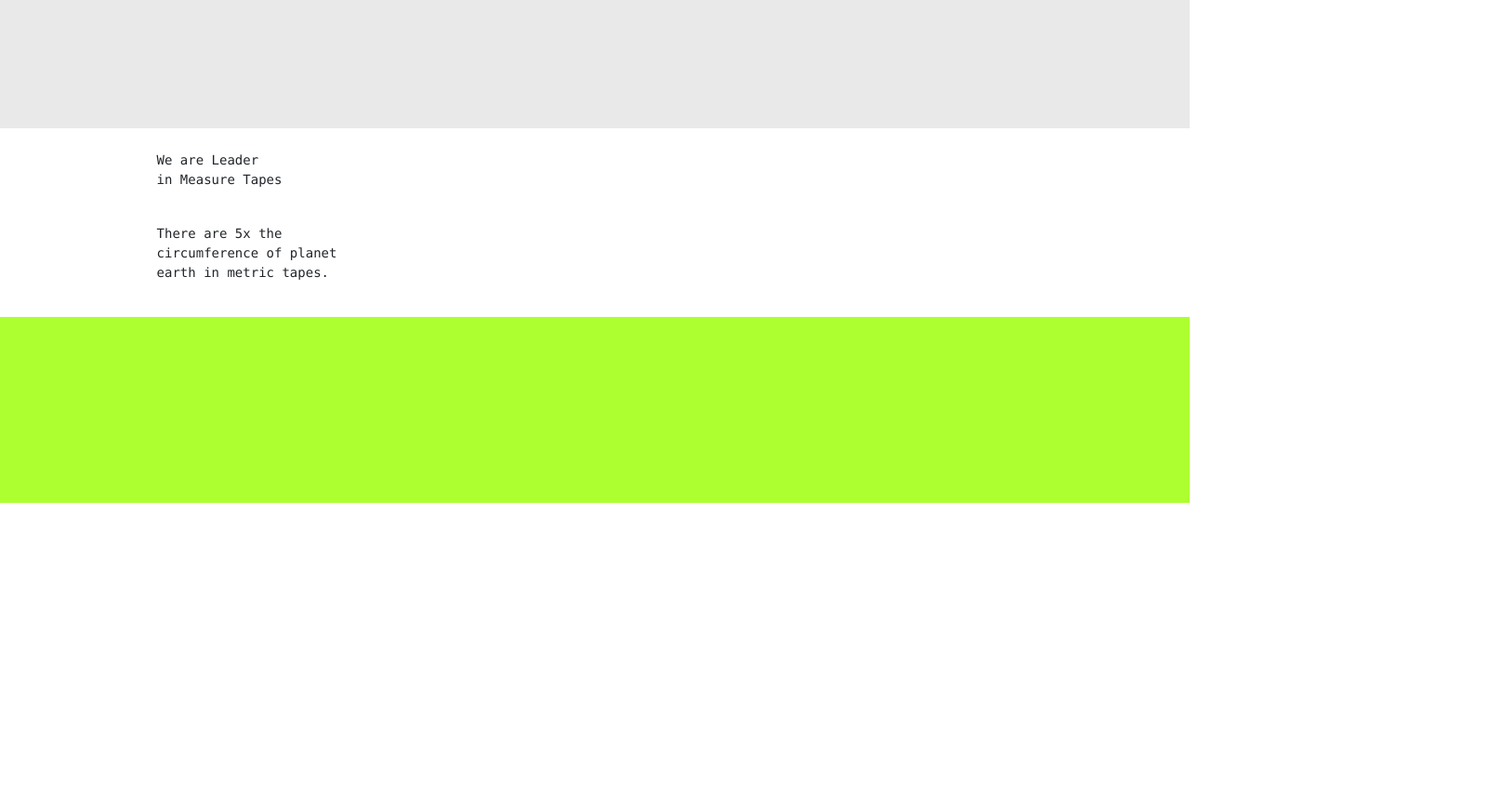
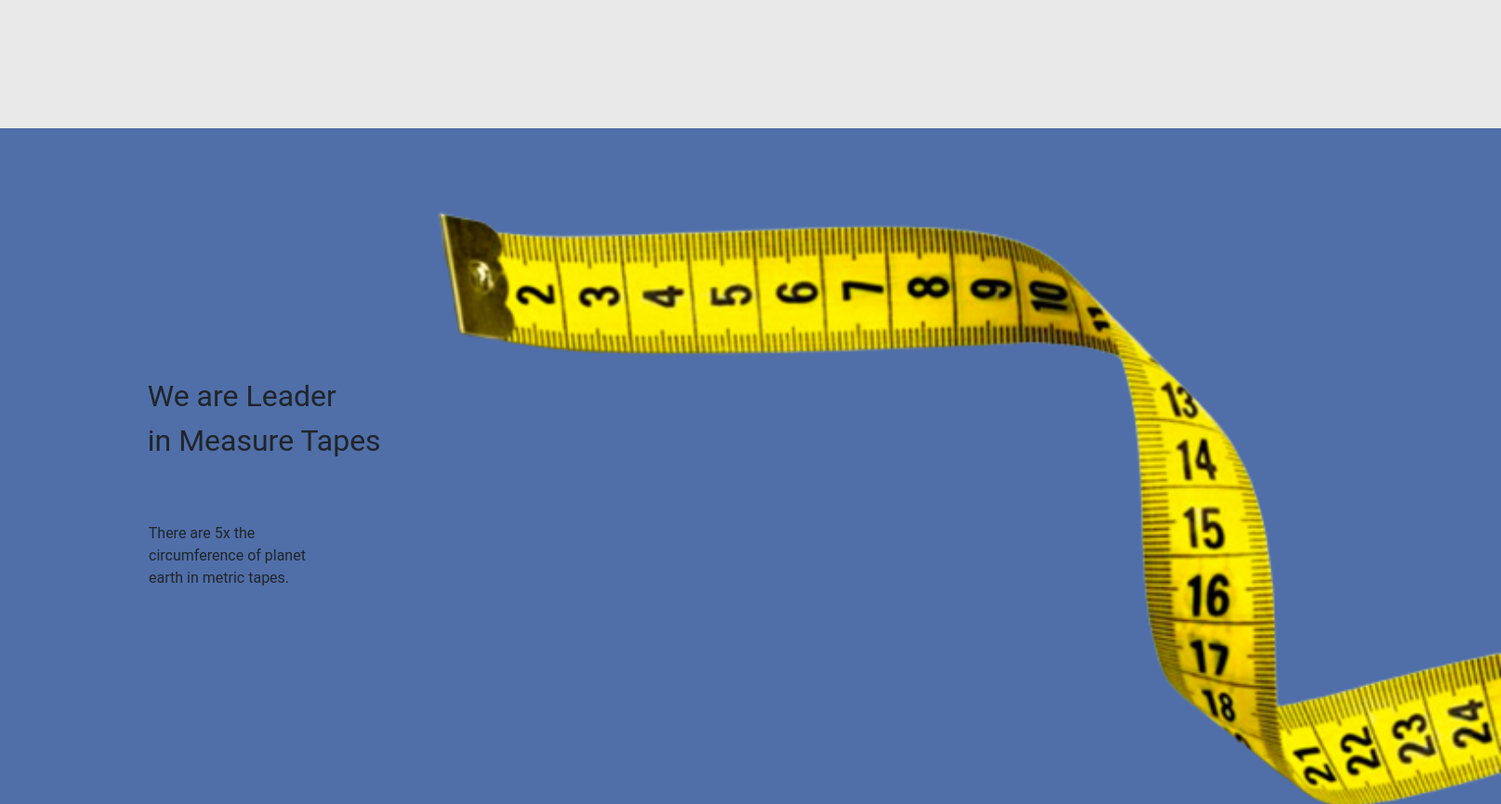
Before and after one commit to AlexGo2/ZuttermanMeasureTapes-Calindra, a plain HTML site: page index.html in a window 1280 px wide. Shown: the part 820-1685 px from the top of the page at 93% size, 1615 px wide, since content can reach past the window. Before the commit the page ends 1361 px from the top, so only its background shows below. Drawn offline with nearby package versions, Linux system fonts and the light colour scheme.

Commit message:
section 2

```diff
--- a/index.html
+++ b/index.html
@@ -46,18 +46,18 @@
 
         </section>
         <section class="section2" >
-            <img src="" alt="">
             <div class="text-pre">
-                <pre>
+                <pre class="pre-txt1">
                     We are Leader
                     in Measure Tapes
                 </pre>
-                <pre>
+                <pre class="pre-txt2">
                     There are 5x the
                     circumference of planet
                     earth in metric tapes.
                 </pre>
             </div>
+            <img src="img/scale2.png" class="img-sec2" alt="">
         </section>
         <footer>
 
--- a/style.css
+++ b/style.css
@@ -47,14 +47,46 @@
 }
 
 .section2 {
+    background-color: #506FA9;
+    grid-column: 1/3;
+    height: 100vh;
+    width: 100%;
+
+
+
+    display: flex;
+    align-self: center;
+    justify-self: center;
+
+
+}
+
+.img-sec2 {
+
+
+
+}
+
+.text-pre{
+    display: flex;
+    flex-direction: column;
+    justify-content: center;
+    align-items: center;
 
 }
 
 
-.text2 {
-    background-color: aqua;
-    height: 200px;
-    grid-column: 50%;
+.pre-txt1 {
+    font-size: 2rem;
+    font-family: 'Roboto';
+    z-index: 1;
+
+}
+
+.pre-txt2 {
+    font-family: 'Roboto';
+    font-size: 1rem;
+    z-index: 0;
 }
 
 .text-img2 {
@@ -74,6 +106,11 @@ footer {
     display: flex;
     flex-direction: column;
 }
+
+.section2 {
+    display: flex;
+    flex-direction: column;
+}
 .logo-name{
     display: none;
 }
```
Also changed, not shown: img/scale.png (deleted), img/scale2.png (added), 1 other file.
